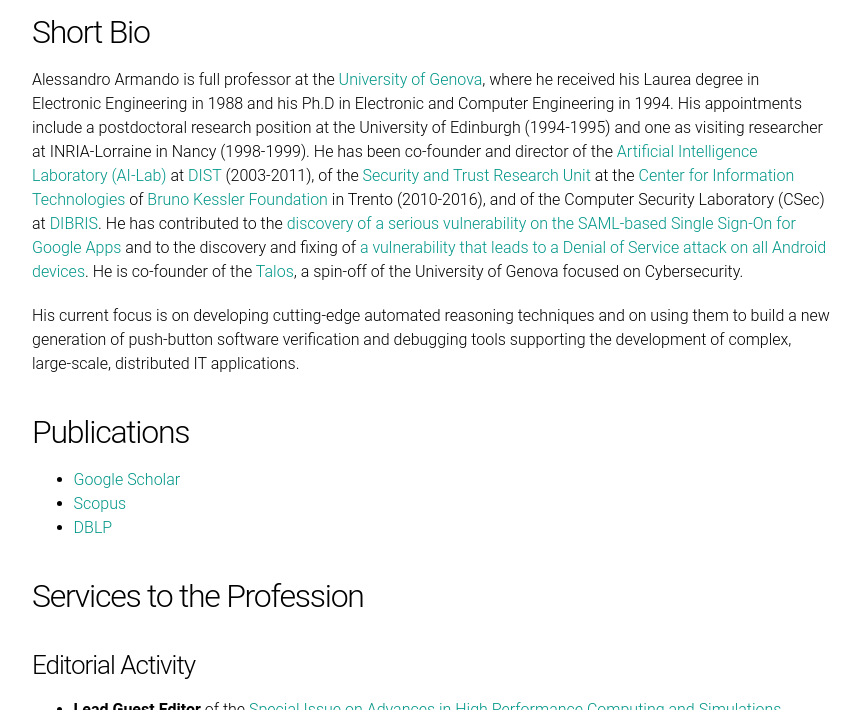
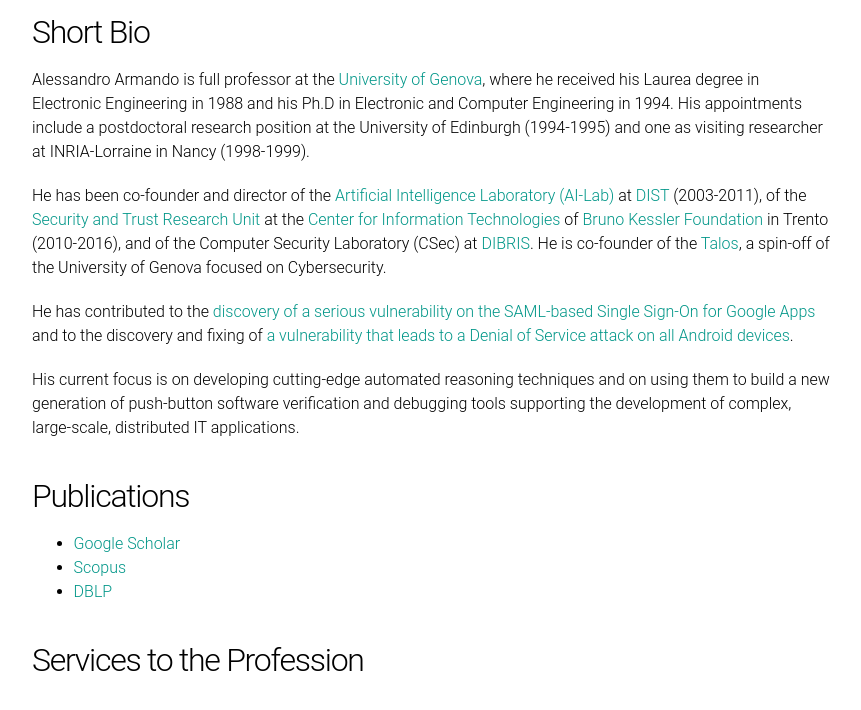
Before and after one commit to CSecLab/cseclab.github.io, a Jekyll site: the page built from alessandroHP.md, in a window 1280 px wide and 900 px high, scrolled down 473 px, cut to the strip 190-900 px from the top of the window. Shown: the whole strip, without its empty margins (208-1069 px from the left). Built offline with Jekyll 4.4.1, drawn with Linux system fonts in a browser that asks for light colours; some of the changed lines change nothing that is shown.

Commit message:
*** empty log message ***

```diff
--- a/alessandroHP.md
+++ b/alessandroHP.md
@@ -11,31 +11,14 @@
 
 ## Short Bio
 
-Alessandro Armando is full professor at the <a href="http://www.unige.it">University of Genova</a>, where he received
-his Laurea degree in Electronic Engineering in 1988 and his Ph.D in
-Electronic and Computer Engineering in 1994. His appointments include
-a postdoctoral research position at the University of Edinburgh
-(1994-1995) and one as visiting researcher at INRIA-Lorraine in Nancy
-(1998-1999). He has been co-founder and director of the <a
-href="http://www.ai-lab.it">Artificial Intelligence Laboratory
-(AI-Lab)</a> at <a href="www.unige.it">DIST</a> (2003-2011), of the
-<a href="http://st.fbk.eu">Security and Trust Research Unit</a> at
-the <a href="http://cit.fbk.eu">Center for Information
-Technologies</a> of <a href="http://www.fbk.eu">Bruno Kessler
-Foundation</a> in Trento (2010-2016), and of the Computer Security Laboratory (CSec) at [DIBRIS](http://www.dibris.unige.it).
-He has contributed to the <a
-href="http://www.ai-lab.it/armando/GoogleSSOVulnerability.html">discovery
-of a serious vulnerability on the SAML-based Single Sign-On for Google
-Apps</a> and to the discovery and fixing of <a
-href="http://www.ai-lab.it/bugAndroid/bugAndroid.html">a vulnerability
-that leads to a Denial of Service attack on all Android devices</a>.
-He is co-founder of the [Talos](http://www.talos-sec.com), a spin-off
-of the University of Genova focused on Cybersecurity.
+Alessandro Armando is full professor at the <a href="http://www.unige.it">University of Genova</a>, where he received his Laurea degree in Electronic Engineering in 1988 and his Ph.D in Electronic and Computer Engineering in 1994. His appointments include a postdoctoral research position at the University of Edinburgh (1994-1995) and one as visiting researcher at INRIA-Lorraine in Nancy (1998-1999).
 
-His current focus is on developing cutting-edge automated reasoning
-techniques and on using them to build a new generation of push-button
-software verification and debugging tools supporting the development
-of complex, large-scale, distributed IT applications.
+He has been co-founder and director of the <a href="http://www.ai-lab.it">Artificial Intelligence Laboratory
+(AI-Lab)</a> at <a href="www.unige.it">DIST</a> (2003-2011), of the <a href="http://st.fbk.eu">Security and Trust Research Unit</a> at the <a href="http://cit.fbk.eu">Center for Information Technologies</a> of <a href="http://www.fbk.eu">Bruno Kessler Foundation</a> in Trento (2010-2016), and of the Computer Security Laboratory (CSec) at [DIBRIS](http://www.dibris.unige.it). He is co-founder of the [Talos](http://www.talos-sec.com), a spin-off of the University of Genova focused on Cybersecurity.
+
+He has contributed to the <a href="http://www.ai-lab.it/armando/GoogleSSOVulnerability.html">discovery of a serious vulnerability on the SAML-based Single Sign-On for Google Apps</a> and to the discovery and fixing of <a href="http://www.ai-lab.it/bugAndroid/bugAndroid.html">a vulnerability that leads to a Denial of Service attack on all Android devices</a>.
+
+His current focus is on developing cutting-edge automated reasoning techniques and on using them to build a new generation of push-button software verification and debugging tools supporting the development of complex, large-scale, distributed IT applications.
 
 
 ## Publications
```
